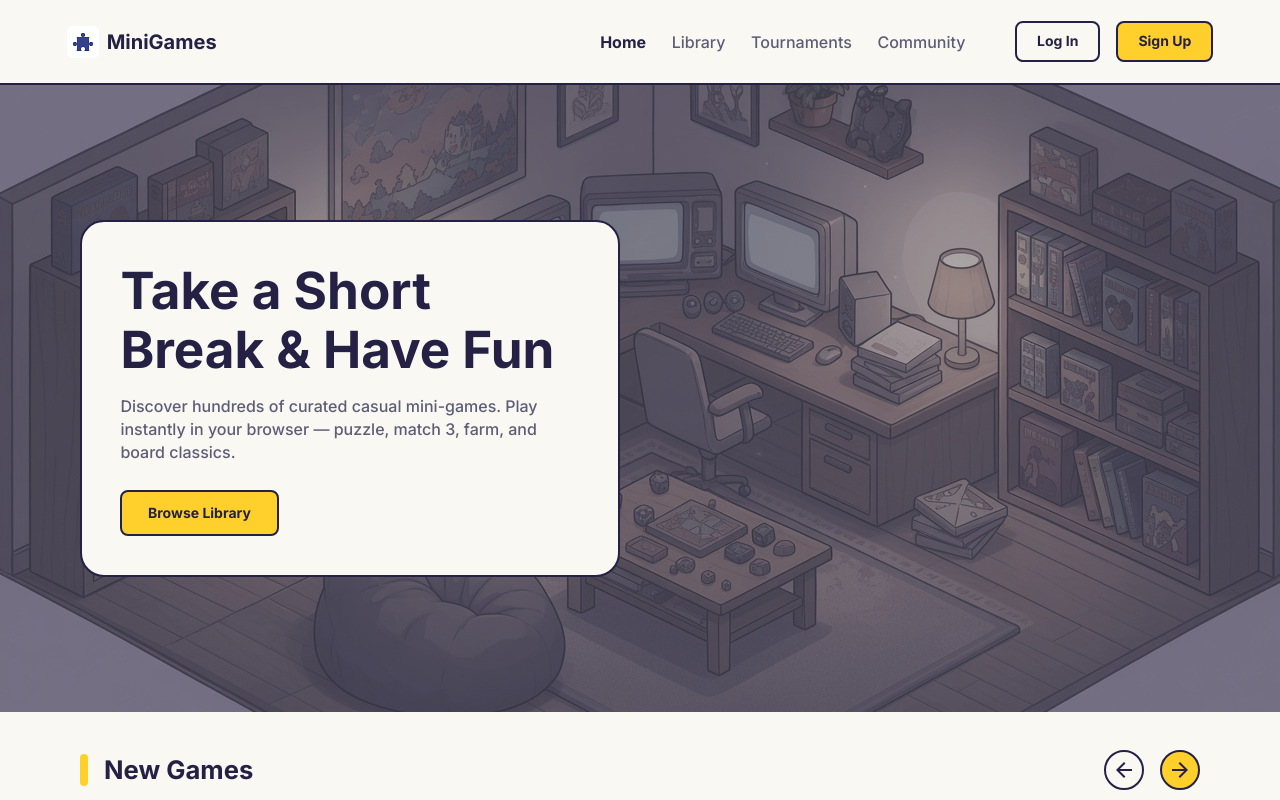
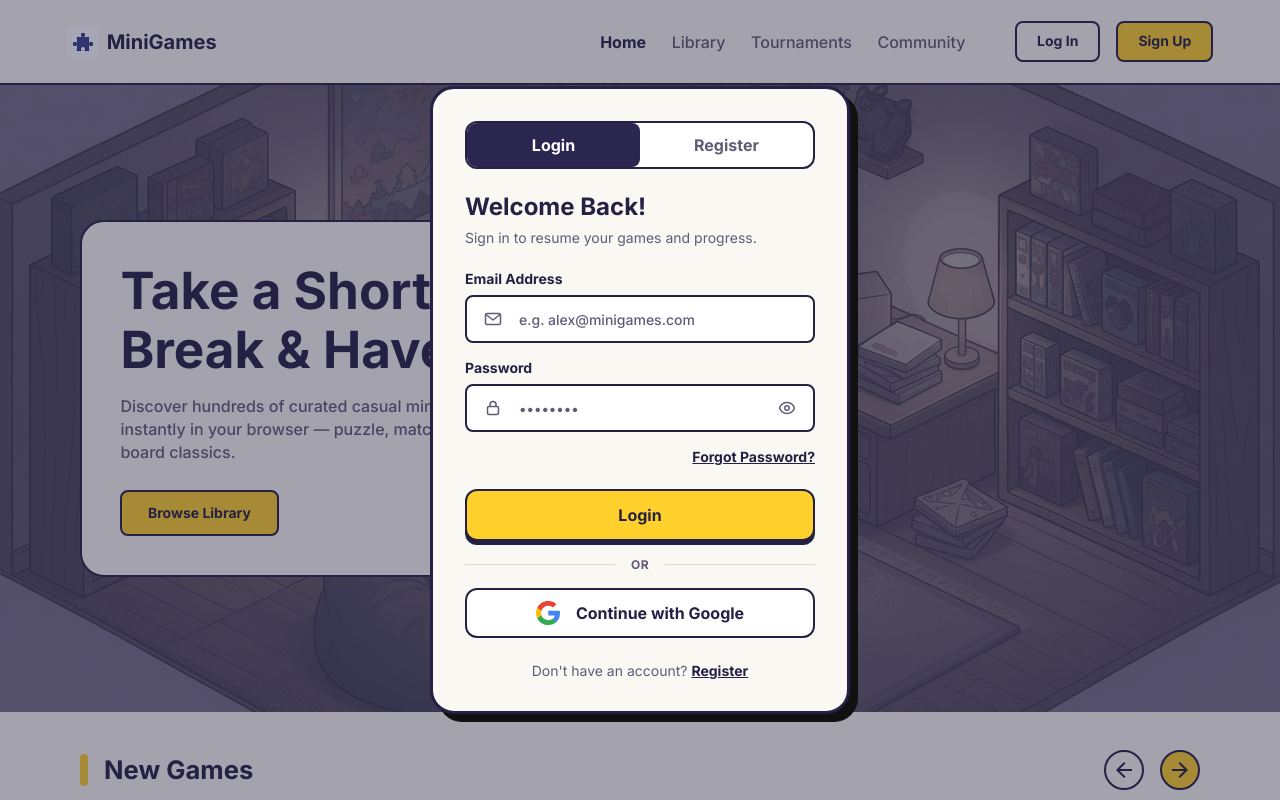
Before and after one commit to ruslan011dev/minigames, a website built with Vite: page index.html in a window 1280 px wide. Both pictures are taken after a click on the button "Log In". Shown: the top 800 px of the page. Built offline with nearby package versions, Linux system fonts and the light colour scheme.

Commit message:
feat: add auth dialog layout with login and register tabs

```diff
--- a/src/app/app.ts
+++ b/src/app/app.ts
@@ -1,3 +1,4 @@
+import { AuthDialog } from '../components/auth/auth';
 import { Footer } from '../components/footer/footer';
 import { Header } from '../components/header/header';
 import { HomePage } from '../pages/home/home-page';
@@ -7,6 +8,7 @@ export class App {
   private readonly root: HTMLElement;
   private content: HTMLElement | null = null;
   private currentPage: Page | null = null;
+  private auth: AuthDialog | null = null;
 
   constructor(root: HTMLElement) {
     this.root = root;
@@ -21,14 +23,15 @@ export class App {
     const app = document.createElement('div');
     app.className = 'app';
 
-    const header = new Header().render();
+    this.auth = new AuthDialog();
+    const header = new Header((mode) => this.auth?.open(mode)).render();
 
     const main = document.createElement('main');
     main.className = 'content';
     main.id = 'main-content';
     this.content = main;
 
-    app.append(header, main, new Footer().render());
+    app.append(header, main, new Footer().render(), this.auth.render());
 
     return app;
   }
--- /dev/null
+++ b/src/components/auth/_auth.scss
@@ -0,0 +1,225 @@
+@use '../../styles/variables' as *;
+@use '../../styles/mixins' as *;
+
+.auth {
+  z-index: $z-auth;
+  width: min(calc(100% - 32px), 420px);
+  max-height: calc(100vh - 32px);
+  margin: auto;
+  padding: clamp(16px, 4vw, 32px);
+  overflow: auto;
+  border: 3px solid $color-on-primary;
+  border-radius: $radius-xl;
+  background-color: $color-bg;
+  box-shadow: 8px 8px 0 #111;
+  color: $color-on-primary;
+}
+
+.auth:not([open]) {
+  display: none;
+}
+
+.auth::backdrop {
+  background-color: $color-overlay;
+  cursor: pointer;
+}
+
+.auth__switcher {
+  display: flex;
+  height: 48px;
+  margin-bottom: 24px;
+  overflow: hidden;
+  border: 2.5px solid $color-on-primary;
+  border-radius: 12px;
+  background-color: $color-white;
+}
+
+.auth__tab {
+  flex: 1 1 0;
+  min-width: 0;
+  padding: 0 16px;
+  border: none;
+  border-radius: 8px;
+  background: transparent;
+  color: $color-on-bg;
+  font-family: $font-main;
+  font-size: $font-size-body-sm;
+  font-weight: $font-weight-bold;
+  cursor: pointer;
+}
+
+.auth__tab--active {
+  background-color: #2a264f;
+  color: $color-white;
+}
+
+.auth__form {
+  display: flex;
+  flex-direction: column;
+  gap: 16px;
+}
+
+.auth__header {
+  display: flex;
+  flex-direction: column;
+  gap: 8px;
+  margin-bottom: 8px;
+}
+
+.auth__title {
+  margin: 0;
+  font-size: 24px;
+  font-weight: $font-weight-bold;
+  line-height: 1.2;
+}
+
+.auth__subtitle {
+  margin: 0;
+  color: $color-on-bg;
+  font-size: $font-size-label;
+  font-weight: 400;
+  line-height: 1.2;
+}
+
+.auth__field {
+  display: flex;
+  flex-direction: column;
+  gap: 8px;
+}
+
+.auth__label {
+  color: $color-on-primary;
+  font-size: $font-size-label;
+  font-weight: $font-weight-bold;
+}
+
+.auth__control {
+  display: flex;
+  align-items: center;
+  gap: 16px;
+  height: 48px;
+  padding-inline: 16px;
+  border: 2px solid $color-on-primary;
+  border-radius: 8px;
+  background-color: $color-white;
+}
+
+.auth__icon {
+  display: block;
+  flex-shrink: 0;
+}
+
+.auth__input {
+  width: 100%;
+  min-width: 0;
+  padding: 0;
+  border: none;
+  background: transparent;
+  color: $color-on-primary;
+  font-family: $font-main;
+  font-size: $font-size-label;
+  font-weight: $font-weight-medium;
+  outline: none;
+}
+
+.auth__input::placeholder {
+  color: $color-on-bg;
+}
+
+.auth__toggle {
+  display: flex;
+  align-items: center;
+  justify-content: center;
+  padding: 0;
+  border: none;
+  background: transparent;
+  cursor: pointer;
+}
+
+.auth__forgot {
+  display: flex;
+  justify-content: flex-end;
+  margin: 0;
+}
+
+.auth__link {
+  padding: 0;
+  border: none;
+  background: transparent;
+  color: $color-on-primary;
+  font-family: $font-main;
+  font-size: $font-size-label;
+  font-weight: $font-weight-bold;
+  text-decoration: underline;
+  cursor: pointer;
+}
+
+.auth__submit {
+  display: flex;
+  align-items: center;
+  justify-content: center;
+  width: 100%;
+  height: 52px;
+  margin-top: 8px;
+  border: 2.5px solid $color-on-primary;
+  border-radius: 12px;
+  background-color: $color-primary;
+  box-shadow: 0 4px 0 $color-on-primary;
+  color: $color-on-primary;
+  font-family: $font-main;
+  font-size: $font-size-body-sm;
+  font-weight: $font-weight-bold;
+  cursor: pointer;
+  transition: background-color $transition-fast;
+
+  @include hover {
+    background-color: $color-primary-hover;
+  }
+
+  &:active {
+    background-color: $color-primary-active;
+  }
+}
+
+.auth__divider {
+  display: flex;
+  align-items: center;
+  gap: 16px;
+  color: $color-on-bg;
+  font-size: 12px;
+  font-weight: $font-weight-bold;
+  letter-spacing: 0.04em;
+  text-transform: uppercase;
+
+  span:first-child,
+  span:last-child {
+    flex: 1 1 auto;
+    height: 1px;
+    background-color: #d9d7e0;
+  }
+}
+
+.auth__google {
+  display: flex;
+  align-items: center;
+  justify-content: center;
+  gap: 16px;
+  width: 100%;
+  height: 50px;
+  border: 2px solid $color-on-primary;
+  border-radius: 12px;
+  background-color: $color-white;
+  color: $color-on-primary;
+  font-family: $font-main;
+  font-size: $font-size-body-sm;
+  font-weight: $font-weight-bold;
+  cursor: pointer;
+}
+
+.auth__footer {
+  margin: 8px 0 0;
+  color: $color-on-bg;
+  font-size: $font-size-label;
+  font-weight: 400;
+  text-align: center;
+}
--- /dev/null
+++ b/src/components/auth/auth.ts
@@ -0,0 +1,424 @@
+import googleUrl from '../../assets/icons/google.svg?url';
+import lockUrl from '../../assets/icons/lock.svg?url';
+import mailUrl from '../../assets/icons/mail.svg?url';
+import personUrl from '../../assets/icons/person.svg?url';
+import visibilityOffUrl from '../../assets/icons/visibility-off.svg?url';
+import visibilityUrl from '../../assets/icons/visibility.svg?url';
+
+export type AuthMode = 'login' | 'register';
+
+export class AuthDialog {
+  private dialog: HTMLDialogElement | null = null;
+  private loginTab: HTMLButtonElement | null = null;
+  private registerTab: HTMLButtonElement | null = null;
+  private loginPanel: HTMLElement | null = null;
+  private registerPanel: HTMLElement | null = null;
+  private passwordInput: HTMLInputElement | null = null;
+  private passwordToggle: HTMLButtonElement | null = null;
+
+  public render(): HTMLDialogElement {
+    this.dialog = document.createElement('dialog');
+    this.dialog.className = 'auth';
+    this.dialog.setAttribute('aria-labelledby', 'auth-title-login');
+
+    const switcher = this.createSwitcher();
+    this.loginPanel = this.createLoginPanel();
+    this.registerPanel = this.createRegisterPanel();
+
+    this.dialog.append(switcher, this.loginPanel, this.registerPanel);
+    this.bindEvents();
+    this.setMode('login');
+
+    return this.dialog;
+  }
+
+  public open(mode: AuthMode): void {
+    this.setMode(mode);
+    if (!this.dialog?.open) {
+      this.dialog?.showModal();
+    }
+  }
+
+  public close(): void {
+    if (this.dialog?.open) {
+      this.dialog.close();
+    }
+  }
+
+  private createSwitcher(): HTMLDivElement {
+    const switcher = document.createElement('div');
+    switcher.className = 'auth__switcher';
+    switcher.setAttribute('role', 'tablist');
+    switcher.setAttribute('aria-label', 'Authentication');
+
+    this.loginTab = this.createTab('Login', 'login');
+    this.registerTab = this.createTab('Register', 'register');
+    switcher.append(this.loginTab, this.registerTab);
+
+    return switcher;
+  }
+
+  private createTab(label: string, mode: AuthMode): HTMLButtonElement {
+    const tab = document.createElement('button');
+    tab.type = 'button';
+    tab.className = 'auth__tab';
+    tab.id = `auth-tab-${mode}`;
+    tab.setAttribute('role', 'tab');
+    tab.dataset.mode = mode;
+    tab.textContent = label;
+
+    return tab;
+  }
+
+  private createLoginPanel(): HTMLElement {
+    const panel = document.createElement('div');
+    panel.className = 'auth__panel';
+    panel.id = 'auth-panel-login';
+    panel.setAttribute('role', 'tabpanel');
+    panel.setAttribute('aria-labelledby', 'auth-tab-login');
+
+    const form = document.createElement('form');
+    form.className = 'auth__form';
+    form.noValidate = false;
+
+    const header = this.createHeader(
+      'Welcome Back!',
+      'Sign in to resume your games and progress.',
+      'auth-title-login',
+    );
+
+    const email = this.createField({
+      id: 'auth-login-email',
+      label: 'Email Address',
+      type: 'email',
+      name: 'email',
+      placeholder: 'e.g. alex@minigames.com',
+      icon: mailUrl,
+      autocomplete: 'email',
+    });
+
+    const password = this.createField({
+      id: 'auth-login-password',
+      label: 'Password',
+      type: 'password',
+      name: 'password',
+      placeholder: '••••••••',
+      icon: lockUrl,
+      autocomplete: 'current-password',
+      minLength: 8,
+      toggle: true,
+    });
+
+    const forgot = document.createElement('p');
+    forgot.className = 'auth__forgot';
+    const forgotLink = document.createElement('button');
+    forgotLink.type = 'button';
+    forgotLink.className = 'auth__link';
+    forgotLink.textContent = 'Forgot Password?';
+    forgot.append(forgotLink);
+
+    form.append(
+      header,
+      email,
+      password,
+      forgot,
+      this.createSubmit('Login'),
+      this.createDivider(),
+      this.createGoogleButton('Continue with Google'),
+      this.createFooter("Don't have an account?", 'Register', 'register'),
+    );
+
+    form.addEventListener('submit', (event) => {
+      event.preventDefault();
+    });
+
+    panel.append(form);
+
+    return panel;
+  }
+
+  private createRegisterPanel(): HTMLElement {
+    const panel = document.createElement('div');
+    panel.className = 'auth__panel';
+    panel.id = 'auth-panel-register';
+    panel.setAttribute('role', 'tabpanel');
+    panel.setAttribute('aria-labelledby', 'auth-tab-register');
+
+    const form = document.createElement('form');
+    form.className = 'auth__form';
+
+    const header = this.createHeader(
+      'Create Account',
+      'Join MiniGames to track your score & streak.',
+      'auth-title-register',
+    );
+
+    const username = this.createField({
+      id: 'auth-register-username',
+      label: 'Username',
+      type: 'text',
+      name: 'username',
+      placeholder: 'e.g. CozyGamer_99',
+      icon: personUrl,
+      autocomplete: 'username',
+    });
+
+    const email = this.createField({
+      id: 'auth-register-email',
+      label: 'Email Address',
+      type: 'email',
+      name: 'email',
+      placeholder: 'your.email@domain.com',
+      icon: mailUrl,
+      autocomplete: 'email',
+    });
+
+    const password = this.createField({
+      id: 'auth-register-password',
+      label: 'Password',
+      type: 'password',
+      name: 'password',
+      placeholder: 'Min. 8 characters',
+      icon: lockUrl,
+      autocomplete: 'new-password',
+      minLength: 8,
+    });
+
+    const confirm = this.createField({
+      id: 'auth-register-confirm',
+      label: 'Confirm Password',
+      type: 'password',
+      name: 'confirm-password',
+      placeholder: 'Repeat your password',
+      icon: lockUrl,
+      autocomplete: 'new-password',
+      minLength: 8,
+    });
+
+    form.append(
+      header,
+      username,
+      email,
+      password,
+      confirm,
+      this.createSubmit('Create Account'),
+      this.createDivider(),
+      this.createGoogleButton('Sign up with Google'),
+      this.createFooter('Already have an account?', 'Login', 'login'),
+    );
+
+    form.addEventListener('submit', (event) => {
+      const passwordField = form.querySelector<HTMLInputElement>('#auth-register-password');
+      const confirmField = form.querySelector<HTMLInputElement>('#auth-register-confirm');
+
+      if (passwordField && confirmField && passwordField.value !== confirmField.value) {
+        event.preventDefault();
+        confirmField.setCustomValidity('Passwords do not match');
+        confirmField.reportValidity();
+        return;
+      }
+
+      confirmField?.setCustomValidity('');
+      event.preventDefault();
+    });
+
+    panel.append(form);
+
+    return panel;
+  }
+
+  private createHeader(title: string, subtitle: string, titleId?: string): HTMLDivElement {
+    const header = document.createElement('div');
+    header.className = 'auth__header';
+
+    const heading = document.createElement('h2');
+    heading.className = 'auth__title';
+    heading.textContent = title;
+    if (titleId) {
+      heading.id = titleId;
+    }
+
+    const text = document.createElement('p');
+    text.className = 'auth__subtitle';
+    text.textContent = subtitle;
+
+    header.append(heading, text);
+
+    return header;
+  }
+
+  private createField(options: {
+    id: string;
+    label: string;
+    type: string;
+    name: string;
+    placeholder: string;
+    icon: string;
+    autocomplete: string;
+    minLength?: number;
+    toggle?: boolean;
+  }): HTMLDivElement {
+    const field = document.createElement('div');
+    field.className = 'auth__field';
+
+    const label = document.createElement('label');
+    label.className = 'auth__label';
+    label.htmlFor = options.id;
+    label.textContent = options.label;
+
+    const wrapper = document.createElement('div');
+    wrapper.className = 'auth__control';
+
+    const icon = document.createElement('img');
+    icon.className = 'auth__icon';
+    icon.src = options.icon;
+    icon.alt = '';
+    icon.width = 20;
+    icon.height = 20;
+
+    const input = document.createElement('input');
+    input.className = 'auth__input';
+    input.id = options.id;
+    input.type = options.type;
+    input.name = options.name;
+    input.placeholder = options.placeholder;
+    input.setAttribute('autocomplete', options.autocomplete);
+    input.required = true;
+
+    if (options.minLength) {
+      input.minLength = options.minLength;
+    }
+
+    wrapper.append(icon, input);
+
+    if (options.toggle) {
+      this.passwordInput = input;
+      this.passwordToggle = document.createElement('button');
+      this.passwordToggle.type = 'button';
+      this.passwordToggle.className = 'auth__toggle';
+      this.passwordToggle.setAttribute('aria-label', 'Show password');
+
+      const eye = document.createElement('img');
+      eye.src = visibilityUrl;
+      eye.alt = '';
+      eye.width = 20;
+      eye.height = 20;
+
+      this.passwordToggle.append(eye);
+      wrapper.append(this.passwordToggle);
+    }
+
+    field.append(label, wrapper);
+
+    return field;
+  }
+
+  private createSubmit(label: string): HTMLButtonElement {
+    const button = document.createElement('button');
+    button.type = 'submit';
+    button.className = 'auth__submit';
+    button.textContent = label;
+
+    return button;
+  }
+
+  private createDivider(): HTMLDivElement {
+    const row = document.createElement('div');
+    row.className = 'auth__divider';
+    row.setAttribute('aria-hidden', 'true');
+
+    const text = document.createElement('span');
+    text.textContent = 'or';
+    row.append(document.createElement('span'), text, document.createElement('span'));
+
+    return row;
+  }
+
+  private createGoogleButton(label: string): HTMLButtonElement {
+    const button = document.createElement('button');
+    button.type = 'button';
+    button.className = 'auth__google';
+
+    const icon = document.createElement('img');
+    icon.src = googleUrl;
+    icon.alt = '';
+    icon.width = 24;
+    icon.height = 24;
+
+    const text = document.createElement('span');
+    text.textContent = label;
+
+    button.append(icon, text);
+
+    return button;
+  }
+
+  private createFooter(text: string, actionLabel: string, mode: AuthMode): HTMLParagraphElement {
+    const footer = document.createElement('p');
+    footer.className = 'auth__footer';
+    footer.append(document.createTextNode(`${text} `));
+
+    const action = document.createElement('button');
+    action.type = 'button';
+    action.className = 'auth__link';
+    action.dataset.mode = mode;
+    action.textContent = actionLabel;
+    action.addEventListener('click', () => this.setMode(mode));
+
+    footer.append(action);
+
+    return footer;
+  }
+
+  private bindEvents(): void {
+    this.loginTab?.addEventListener('click', () => this.setMode('login'));
+    this.registerTab?.addEventListener('click', () => this.setMode('register'));
+    this.passwordToggle?.addEventListener('click', this.togglePassword);
+    this.dialog?.addEventListener('click', this.onBackdropClick);
+
+    this.registerPanel
+      ?.querySelector<HTMLInputElement>('#auth-register-confirm')
+      ?.addEventListener('input', (event) => {
+        (event.currentTarget as HTMLInputElement).setCustomValidity('');
+      });
+  }
+
+  private setMode(mode: AuthMode): void {
+    const isLogin = mode === 'login';
+
+    this.loginTab?.classList.toggle('auth__tab--active', isLogin);
+    this.registerTab?.classList.toggle('auth__tab--active', !isLogin);
+    this.loginTab?.setAttribute('aria-selected', String(isLogin));
+    this.registerTab?.setAttribute('aria-selected', String(!isLogin));
+    this.loginTab?.setAttribute('tabindex', isLogin ? '0' : '-1');
+    this.registerTab?.setAttribute('tabindex', isLogin ? '-1' : '0');
+
+    this.loginPanel?.toggleAttribute('hidden', !isLogin);
+    this.registerPanel?.toggleAttribute('hidden', isLogin);
+    this.dialog?.setAttribute(
+      'aria-labelledby',
+      isLogin ? 'auth-title-login' : 'auth-title-register',
+    );
+  }
+
+  private togglePassword = (): void => {
+    if (!this.passwordInput || !this.passwordToggle) {
+      return;
+    }
+
+    const hidden = this.passwordInput.type === 'password';
+    this.passwordInput.type = hidden ? 'text' : 'password';
+    this.passwordToggle.setAttribute('aria-label', hidden ? 'Hide password' : 'Show password');
+
+    const icon = this.passwordToggle.querySelector('img');
+    if (icon) {
+      icon.src = hidden ? visibilityOffUrl : visibilityUrl;
+    }
+  };
+
+  private onBackdropClick = (event: MouseEvent): void => {
+    if (event.target === this.dialog) {
+      this.close();
+    }
+  };
+}
--- a/src/components/header/header.ts
+++ b/src/components/header/header.ts
@@ -1,6 +1,7 @@
 import burgerUrl from '../../assets/icons/burger.svg?url';
 import closeUrl from '../../assets/icons/close.svg?url';
 import logoUrl from '../../assets/icons/logo.png';
+import type { AuthMode } from '../auth/auth';
 
 type NavItem = {
   label: string;
@@ -20,6 +21,8 @@ const TABLET_MAX_WIDTH = 768;
 export class Header {
   private burger: HTMLButtonElement | null = null;
   private menu: HTMLDialogElement | null = null;
+
+  constructor(private readonly onOpenAuth: (mode: AuthMode) => void) {}
 
   public render(): HTMLElement {
     const header = document.createElement('header');
@@ -94,8 +97,8 @@ export class Header {
     const actions = document.createElement('div');
     actions.className = 'header__actions';
 
-    const logIn = this.createAuthButton('Log In', 'header__btn header__btn--outline');
-    const signUp = this.createAuthButton('Sign Up', 'header__btn header__btn--primary');
+    const logIn = this.createAuthButton('Log In', 'header__btn header__btn--outline', 'login');
+    const signUp = this.createAuthButton('Sign Up', 'header__btn header__btn--primary', 'register');
 
     this.burger = document.createElement('button');
     this.burger.type = 'button';
@@ -116,12 +119,16 @@ export class Header {
     return actions;
   }
 
-  private createAuthButton(label: string, className: string): HTMLButtonElement {
+  private createAuthButton(label: string, className: string, mode: AuthMode): HTMLButtonElement {
     const button = document.createElement('button');
     button.type = 'button';
     button.className = className;
-    button.dataset.action = 'open-auth';
+    button.dataset.auth = mode;
     button.textContent = label;
+    button.addEventListener('click', () => {
+      this.closeMenu();
+      this.onOpenAuth(mode);
+    });
 
     return button;
   }
@@ -152,8 +159,8 @@ export class Header {
     const actions = document.createElement('div');
     actions.className = 'menu__actions';
     actions.append(
-      this.createAuthButton('Log In', 'header__btn header__btn--outline menu__btn'),
-      this.createAuthButton('Sign Up', 'header__btn header__btn--primary menu__btn'),
+      this.createAuthButton('Log In', 'header__btn header__btn--outline menu__btn', 'login'),
+      this.createAuthButton('Sign Up', 'header__btn header__btn--primary menu__btn', 'register'),
     );
 
     menu.append(top, nav, actions);
--- a/src/style.scss
+++ b/src/style.scss
@@ -2,6 +2,7 @@
 @use './styles/mixins' as *;
 @use './styles/base/layout';
 @use './components/header/header';
+@use './components/auth/auth';
 @use './components/footer/footer';
 @use './pages/home/hero';
 @use './pages/home/new-games';
--- a/src/styles/_variables.scss
+++ b/src/styles/_variables.scss
@@ -58,6 +58,7 @@ $transition-fast: 0.2s ease;
 
 $z-header: 100;
 $z-menu: 200;
+$z-auth: 300;
 
 $menu-width: 320px;
 $color-overlay: rgba(36, 33, 69, 0.4);
```
Also changed, not shown: src/assets/icons/google.svg (added), src/assets/icons/lock.svg (added), src/assets/icons/mail.svg (added), src/assets/icons/person.svg (added), src/assets/icons/visibility-off.svg (added), src/assets/icons/visibility.svg (added).
